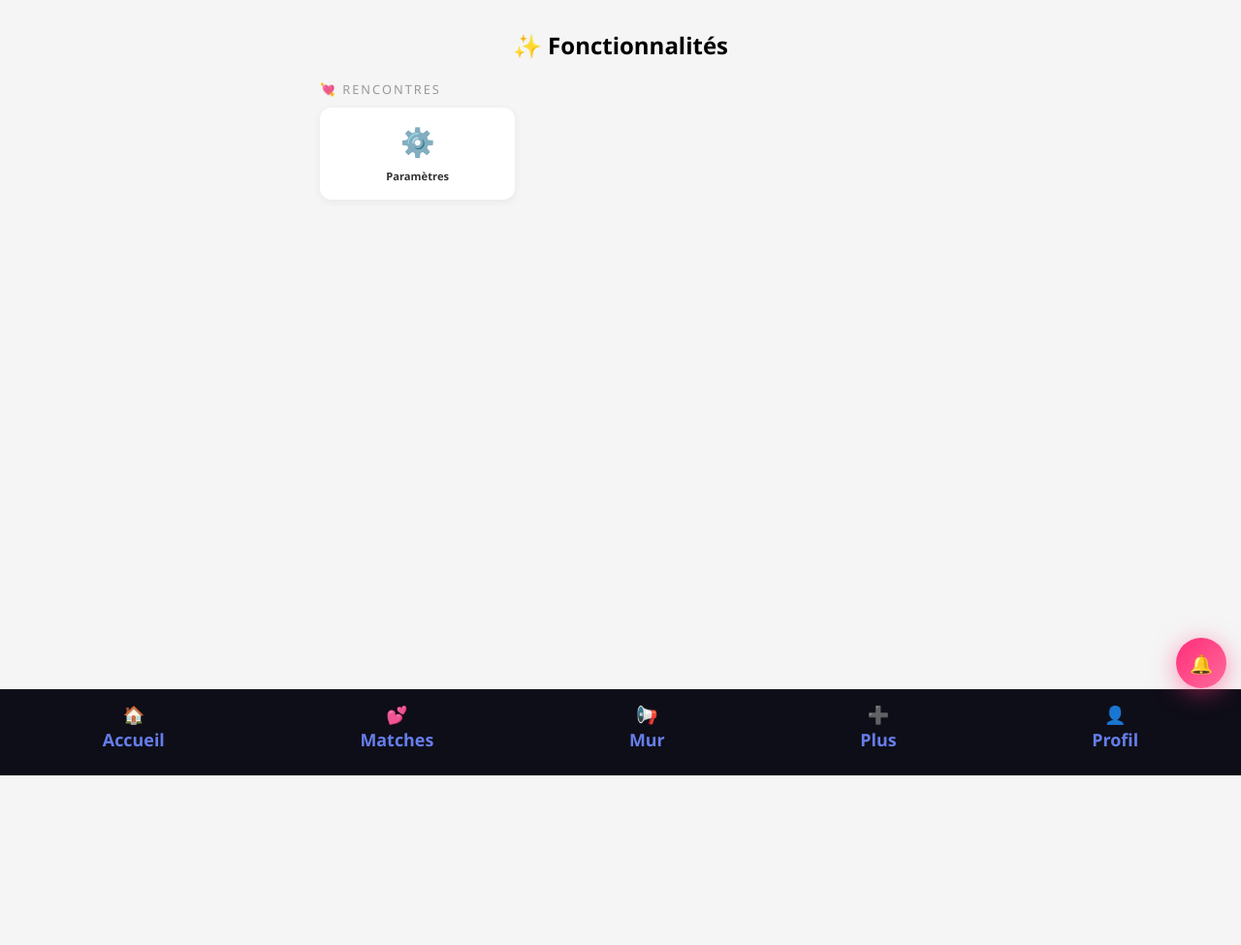
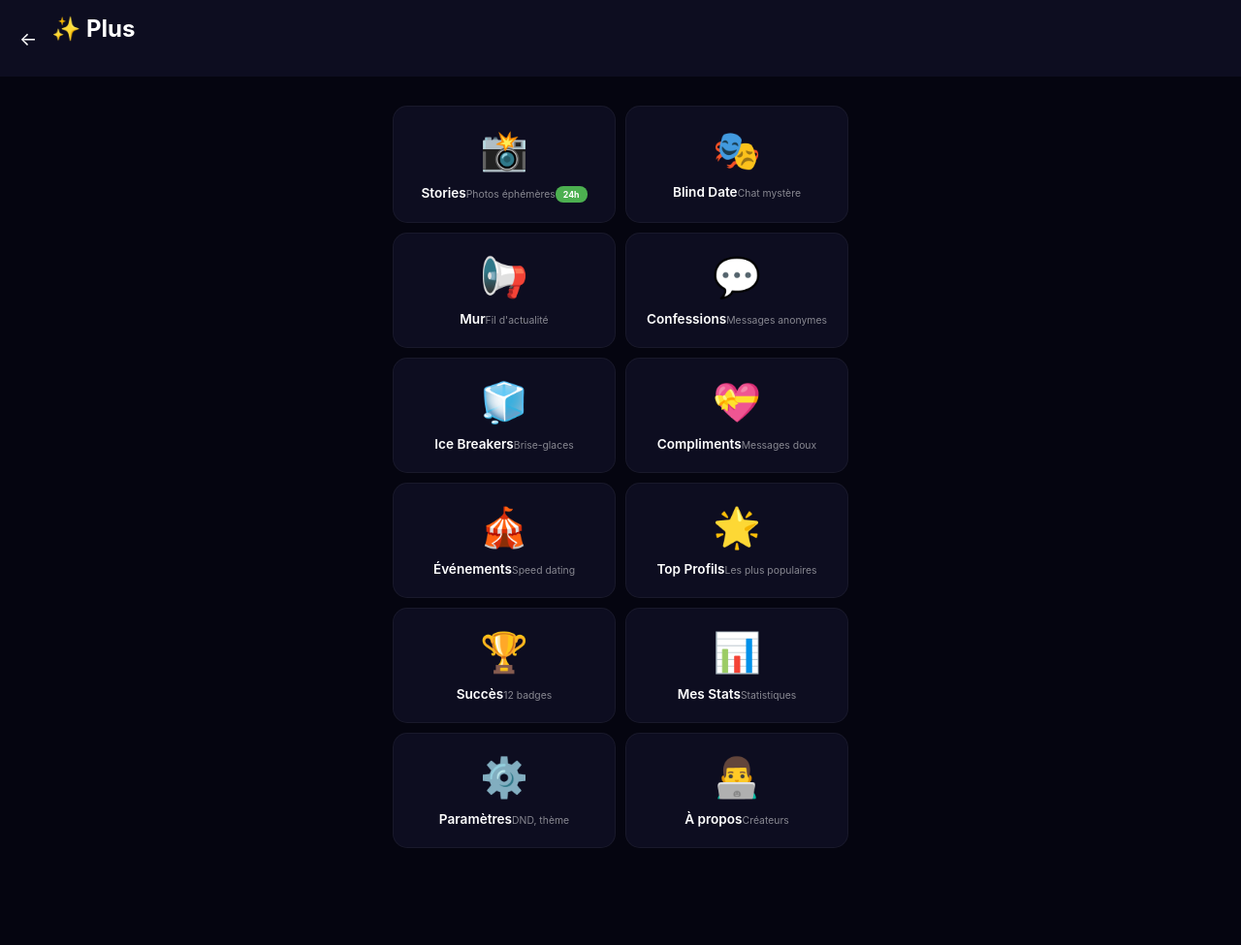
Before and after one commit to bonk28/dating-app, a Flask app: template app/templates/features.html in a window 1280 px wide. Shown: the whole page at 97% size. Before the commit the page ends 800 px from the top, so only its background shows below. Run offline with Flask 3, Linux system fonts and the light colour scheme; the template is opened without the code that fills it, so the values that code supplies are empty.

Commit message:
Menu Plus restauré avec toutes les options

```diff
--- a/app/templates/features.html
+++ b/app/templates/features.html
@@ -1,53 +1,40 @@
 <!DOCTYPE html>
 <html lang="fr">
 <head>
-    <meta charset="UTF-8">
-    <meta name="viewport" content="width=device-width, initial-scale=1.0">
-    <title>Dating App | ✨ Plus</title>
+    <meta charset="UTF-8"><meta name="viewport" content="width=device-width, initial-scale=1.0">
+    <title>✨ Plus</title>
     <style>
-        * { margin:0; padding:0; box-sizing:border-box; }
-        body { font-family:'Segoe UI',sans-serif; background:#f5f5f5; padding-bottom:30px; }
-
-        .nav a { text-decoration:none; color:#667eea; font-weight:bold; font-size:0.8em; }
-        .container { max-width:650px; margin:15px auto; padding:15px; }
-        h2 { text-align:center; margin-bottom:10px; }
-        .cat-title { color:#999; margin:20px 0 10px; font-size:0.8em; text-transform:uppercase; letter-spacing:2px; }
-        .grid { display:grid; grid-template-columns:repeat(3,1fr); gap:8px; }
-        .card { background:white; border-radius:12px; padding:15px 6px; text-align:center; box-shadow:0 2px 8px rgba(0,0,0,0.06); cursor:pointer; transition:all 0.2s; text-decoration:none; color:inherit; }
-        .card:active { transform:scale(0.95); }
-        .icon { font-size:1.8em; margin-bottom:4px; display:block; }
-        .title { font-weight:600; font-size:0.7em; color:#333; }
-        .badge { display:inline-block; padding:2px 5px; border-radius:6px; font-size:0.55em; margin-top:2px; color:white; }
-        .b-new { background:#4CAF50; } .b-hot { background:#f44336; } .b-fun { background:#FF9800; }
-    body{padding-bottom:60px;}
-
-.nav{position:fixed;bottom:0;left:0;right:0;display:flex;justify-content:space-around;background:rgba(10,10,20,.98);padding:8px 5px 20px;z-index:100;border-top:1px solid rgba(255,255,255,.06)}
-.nav-item{display:flex;flex-direction:column;align-items:center;text-decoration:none;color:rgba(255,255,255,.4);font-size:.6em;gap:2px;padding:5px}
-.nav-item span{font-size:1.4em}.nv{font-size:.75em}body{padding-bottom:65px}
-</style>
+        *{margin:0;padding:0;box-sizing:border-box}body{font-family:-apple-system,sans-serif;background:#050510;color:white;padding-bottom:70px}
+        .header{padding:15px 20px;display:flex;align-items:center;gap:15px;background:#0d0d20}
+        .header a{color:white;text-decoration:none;font-size:1.2em}
+        .container{max-width:500px;margin:15px auto;padding:15px}
+        h2{text-align:center;margin-bottom:20px}
+        .grid{display:grid;grid-template-columns:repeat(2,1fr);gap:10px}
+        .card{background:#0d0d20;border-radius:15px;padding:20px 12px;text-align:center;text-decoration:none;color:white;border:1px solid rgba(255,255,255,.05);transition:all .3s}
+        .card:hover{border-color:#ff2d78;transform:translateY(-3px)}
+        .card .icon{font-size:2.5em;display:block;margin-bottom:8px}
+        .card .name{font-weight:600;font-size:.85em}.card .desc{font-size:.65em;opacity:.5;margin-top:4px}
+        .badge{display:inline-block;padding:3px 8px;border-radius:8px;font-size:.55em;font-weight:bold;margin-top:5px}
+        .b-new{background:#4CAF50;color:white}.b-hot{background:#ff2d78;color:white}
+    </style>
 </head>
 <body>
-                <div class="nav">
-        <a href="/dashboard" class="nav-item"><span>🏠</span><span class="nv">Accueil</span></a>
-        <a href="/matches" class="nav-item"><span>💕</span><span class="nv">Matches</span></a>
-        <a href="/wall" class="nav-item"><span>📢</span><span class="nv">Mur</span></a>
-        <a href="/features" class="nav-item"><span>➕</span><span class="nv">Plus</span></a>
-        <a href="/profile" class="nav-item"><span>👤</span><span class="nv">Profil</span></a>
+<div class="header"><a href="/dashboard">←</a><h2>✨ Plus</h2></div>
+<div class="container">
+    <div class="grid">
+        <a href="/stories" class="card"><span class="icon">📸</span><span class="name">Stories</span><span class="desc">Photos éphémères</span><span class="badge b-new">24h</span></a>
+        <a href="/blind-date" class="card"><span class="icon">🎭</span><span class="name">Blind Date</span><span class="desc">Chat mystère</span></a>
+        <a href="/wall" class="card"><span class="icon">📢</span><span class="name">Mur</span><span class="desc">Fil d'actualité</span></a>
+        <a href="/confessions" class="card"><span class="icon">💬</span><span class="name">Confessions</span><span class="desc">Messages anonymes</span></a>
+        <a href="/icebreakers-page" class="card"><span class="icon">🧊</span><span class="name">Ice Breakers</span><span class="desc">Brise-glaces</span></a>
+        <a href="/compliments" class="card"><span class="icon">💝</span><span class="name">Compliments</span><span class="desc">Messages doux</span></a>
+        <a href="/events" class="card"><span class="icon">🎪</span><span class="name">Événements</span><span class="desc">Speed dating</span></a>
+        <a href="/top-profiles" class="card"><span class="icon">🌟</span><span class="name">Top Profils</span><span class="desc">Les plus populaires</span></a>
+        <a href="/achievements-page" class="card"><span class="icon">🏆</span><span class="name">Succès</span><span class="desc">12 badges</span></a>
+        <a href="/my-stats" class="card"><span class="icon">📊</span><span class="name">Mes Stats</span><span class="desc">Statistiques</span></a>
+        <a href="/settings" class="card"><span class="icon">⚙️</span><span class="name">Paramètres</span><span class="desc">DND, thème</span></a>
+        <a href="/about" class="card"><span class="icon">👨‍💻</span><span class="name">À propos</span><span class="desc">Créateurs</span></a>
     </div>
-    <div class="container">
-        <h2>✨ Fonctionnalités</h2>
-
-        <p class="cat-title">💘 Rencontres</p>
-        <div class="grid">
-
-
-            <a href="/settings" class="card"><span class="icon">⚙️</span><span class="title">Paramètres</span></a>
-        </div>
-    </div>
-<script src="/static/js/global-player.js"></script>
-
-
-<script src="/static/js/unified-badge.js"></script>
-
+</div>
 </body>
 </html>
```
